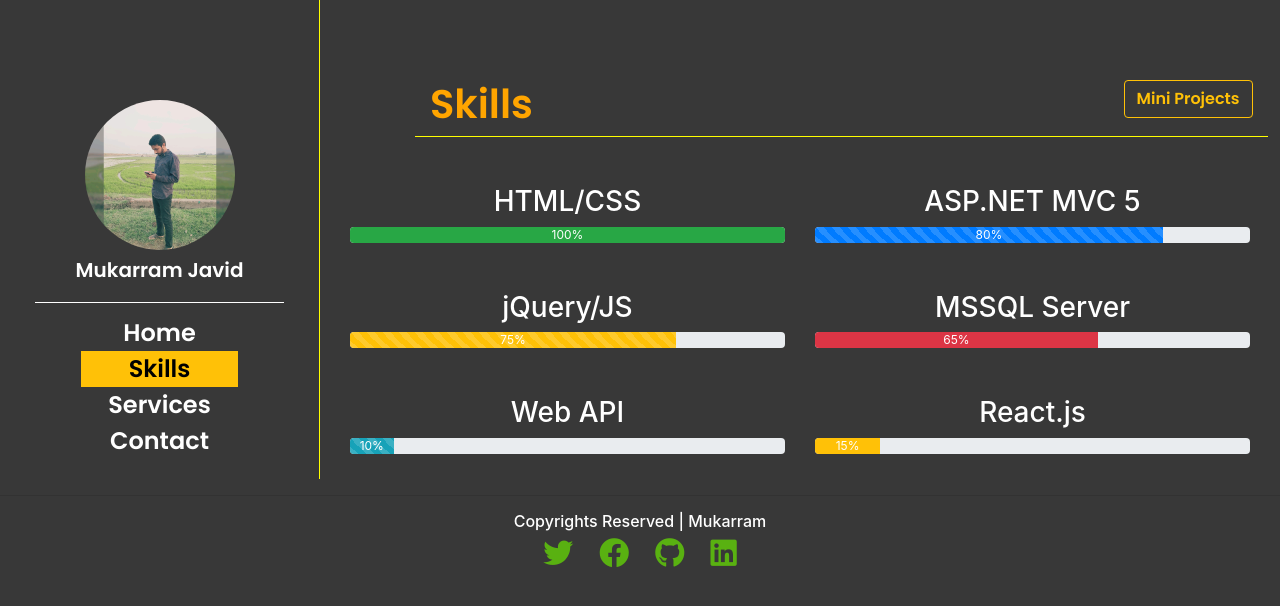
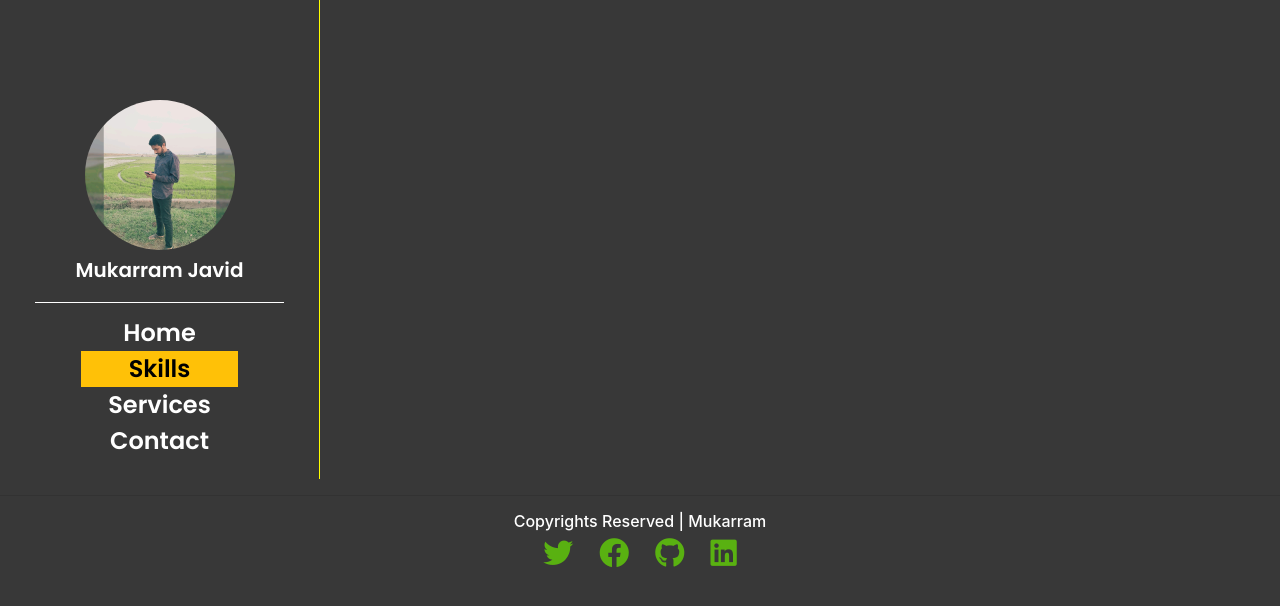
Before and after one commit to mukarramjavid/mukarram_portfolio, a React (Create React App) app: page /Skills in a window 1280 px wide. Shown: the top 606 px of the page. Built offline with nearby package versions, Linux system fonts and the light colour scheme.

Commit message:
Update Main

```diff
--- a/src/Components/Main.js
+++ b/src/Components/Main.js
@@ -18,10 +18,10 @@ const Main = () => {
           </Col>
           <Col md={9} xs={12}>
             <Switch>
-              <Route path="/" exact component={Home} />
-              <Route  path="/Skills" exact component={Skills} />
-              <Route  path="/Services" exact component={Services} />
-              <Route  path="/Contact" exact component={Contact} />
+              <Route exact path="/"  component={Home} />
+              <Route exact path="/skill"  component={Skills} />
+              <Route exact path="/service"  component={Services} />
+              <Route exact path="/contact"  component={Contact} />
             </Switch>
           </Col>
         </Row>
```
